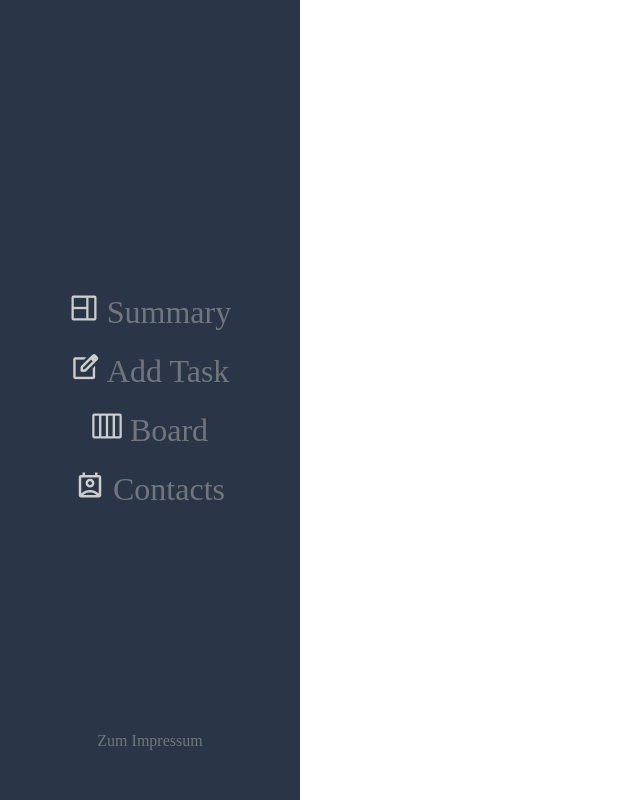
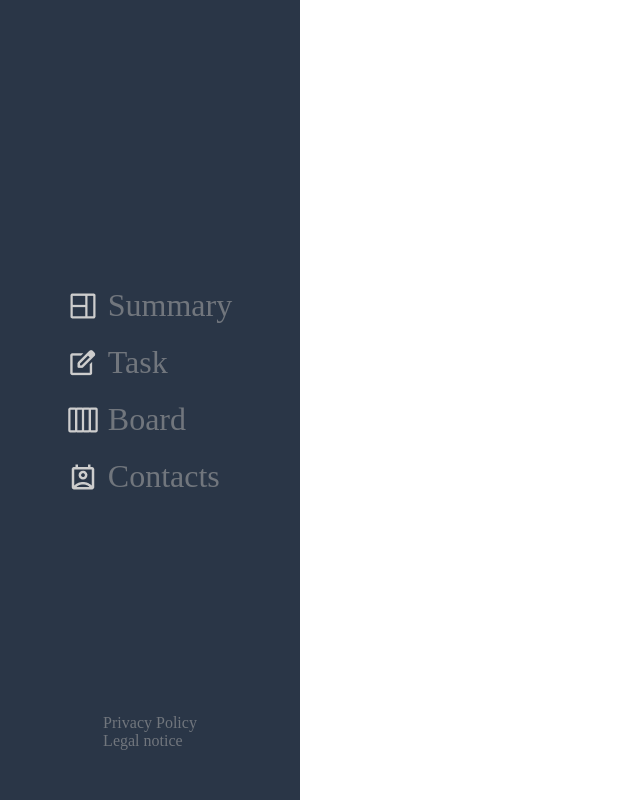
Before and after one commit to charlybraun1809/Join, a plain HTML site: page html/sidebar.html in a window 1280 px wide. Shown: the whole page, without its empty margins (0-640 px from the left). Drawn offline with Linux system fonts and the light colour scheme.

```diff
--- a/html/sidebar.html
+++ b/html/sidebar.html
@@ -14,22 +14,28 @@
             <!--../ navigiert zu erst aus html ordner heraus um dann den nächsten ordner(assets) anzusteuern-->
             <img src="../assets/images/joinLogoSidebar.png" alt="">
         </div>
-        <div class="sidebarMenu">
+            <div class="sidebarMenu">
             <a href="#" class="summary">
                 <img src="../assets/icons/summaryIcon.png" alt="">
-                Summary</a>
+                <span>Summary</span>
+            </a>
             <a href="#" class="addTask">
                 <img src="../assets/icons/addTaskIcon.png" alt="">
-                Add Task</a>
+                <span>Task</span>
+            </a>
             <a href="#" class="board">
                 <img src="../assets/icons/boardIcon.png" alt="">
-                Board</a>
+                <span>Board</span>
+            </a>
             <a href="#" class="contacts">
                 <img src="../assets/icons/contactIcon.png" alt="">
-                Contacts</a>
-        </div>
+                <span>Contacts</span>
+            </a>
+            </div>
+
         <div class="sidebarFooter">
-            <a href="legalnotice.html" target="_blank">Zum Impressum</a>
+            <a href="privacypolicy.html.html" target="_blank">Privacy Policy</a>
+            <a href="legalnotice.html" target="_blank">Legal notice</a>
         </div>
     </div>
 </body>
--- a/styles/sideBar.css
+++ b/styles/sideBar.css
@@ -19,7 +19,6 @@
 .sidebarMenu a {
     color: rgb(113, 118, 125);
     text-decoration: none;
-    width: 300px;
 }
 
 .sidebarMenu a:hover {
@@ -42,8 +41,17 @@
 
 .sidebarFooter {
     margin-bottom: 50px;
+    display: flex;
+    flex-direction: column;
 }
 
 body {
     margin: 0px;
 }
+
+a {
+    display: flex;
+    justify-content: left;
+    align-items: center;
+    gap: 10px;
+}
```
